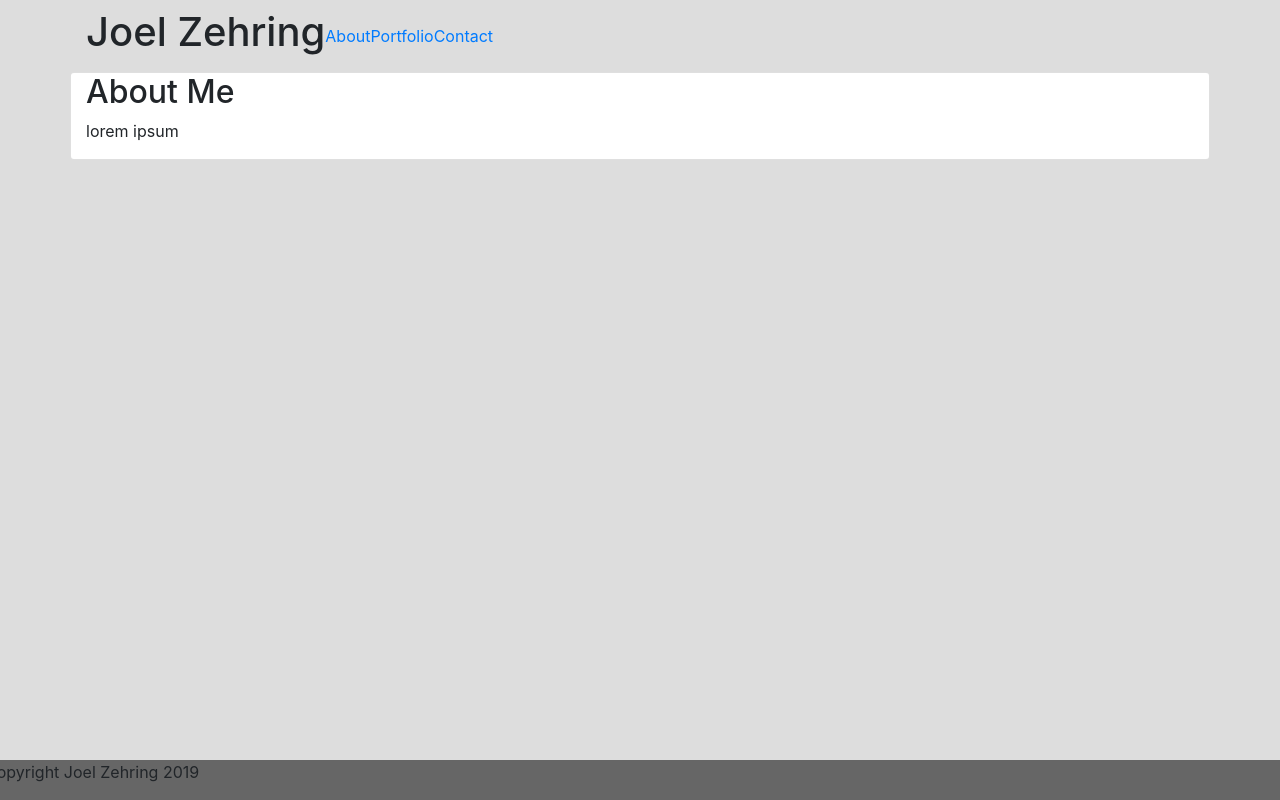
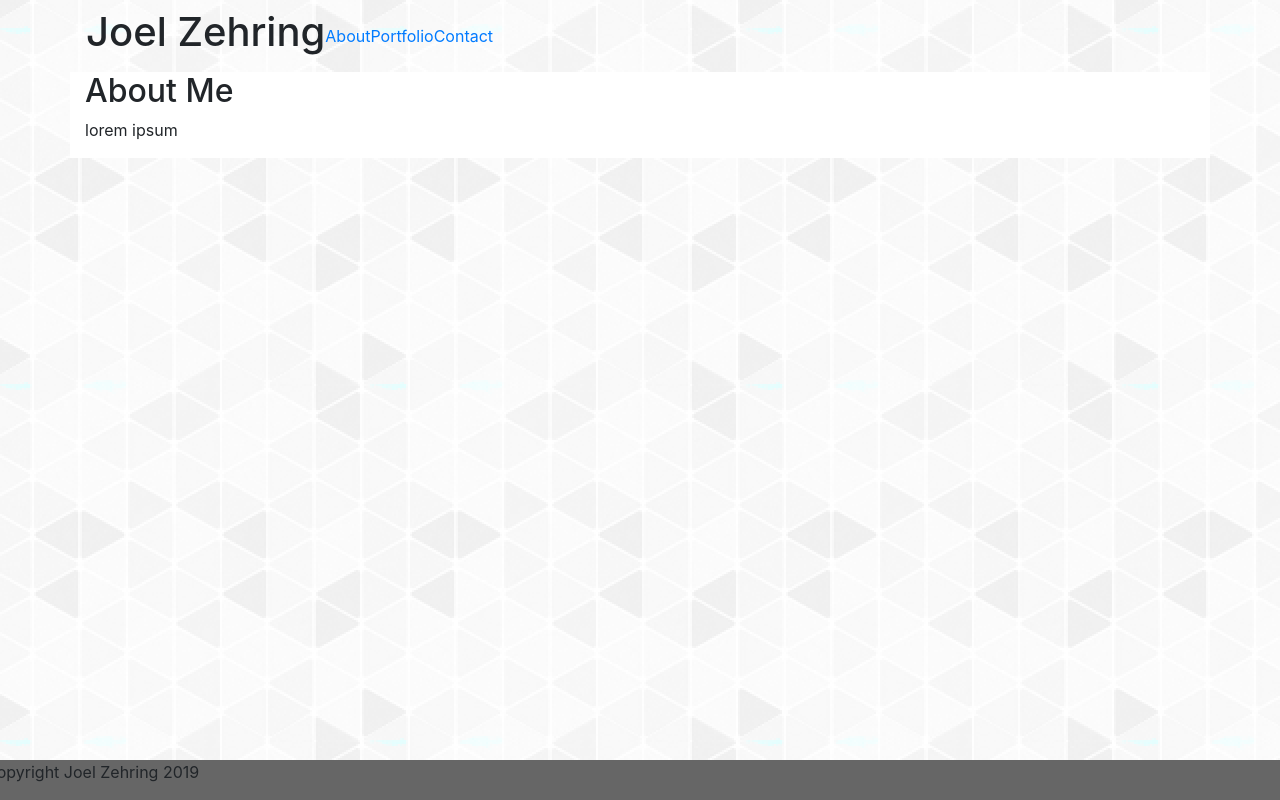
Before and after one commit to joelzehring/Bootstrap-Portfolio, a plain HTML site: page index.html in a window 1280 px wide. Drawn offline with nearby package versions, Linux system fonts and the light colour scheme.

Commit message:
"added background image"

```diff
--- /dev/null
+++ b/assets/styles.css
@@ -0,0 +1,20 @@
+  html, body {
+    height: 100vh;
+  }
+
+  body {
+    background: url("../assets/gplaypattern_@2X.png");
+  }
+
+  .fixed-bottom {
+    background: #666;
+  }
+
+  main {
+    background: white;
+    height: 100%;
+  }
+
+  * {
+    border: 0 solid black;
+  }
--- a/index.html
+++ b/index.html
@@ -4,20 +4,7 @@
     <meta name="viewport" content="width=device-width, initial-scale=1.0">
     <meta http-equiv="X-UA-Compatible" content="ie=edge">
     <link rel="stylesheet" href="https://stackpath.bootstrapcdn.com/bootstrap/4.4.1/css/bootstrap.min.css" integrity="sha384-Vkoo8x4CGsO3+Hhxv8T/Q5PaXtkKtu6ug5TOeNV6gBiFeWPGFN9MuhOf23Q9Ifjh" crossorigin="anonymous">
-    <style>
-        * {
-          border: 0 solid #bbbbbb;
-        }
-
-        body {
-          background: #dddddd;
-        }
-
-        .fixed-bottom {
-          background: #666;
-        }
-
-    </style>
+    <link rel="stylesheet" href="./assets/styles.css" type="text/css">
     <title>Bootstrap Portfolio</title>
 </head>
 <body>
@@ -44,7 +31,7 @@
         4. Deploy your new Bootstrap-powered portfolio to GitHub Pages.
     -->
 
-  <div class="container flex-md-column align-items-md-stretch">
+  <div class="container d-flex flex-column">
       <div class="row header-row">
           <nav class="nav navbar">
               <h1>Joel Zehring</h1>
@@ -55,8 +42,8 @@
               </ul>
           </nav>
       </div>
-      <div class="row main-row flex-md-grow-1">
-          <main class="card col-md-12">
+      <div class="row main-row flex-grow-1">
+          <main class="col-md-12">
             <div class="row">
               <h2 class="col-md-12">About Me</h2>
             </div>
```
Also changed, not shown: assets/gplaypattern_@2X.png (added).
